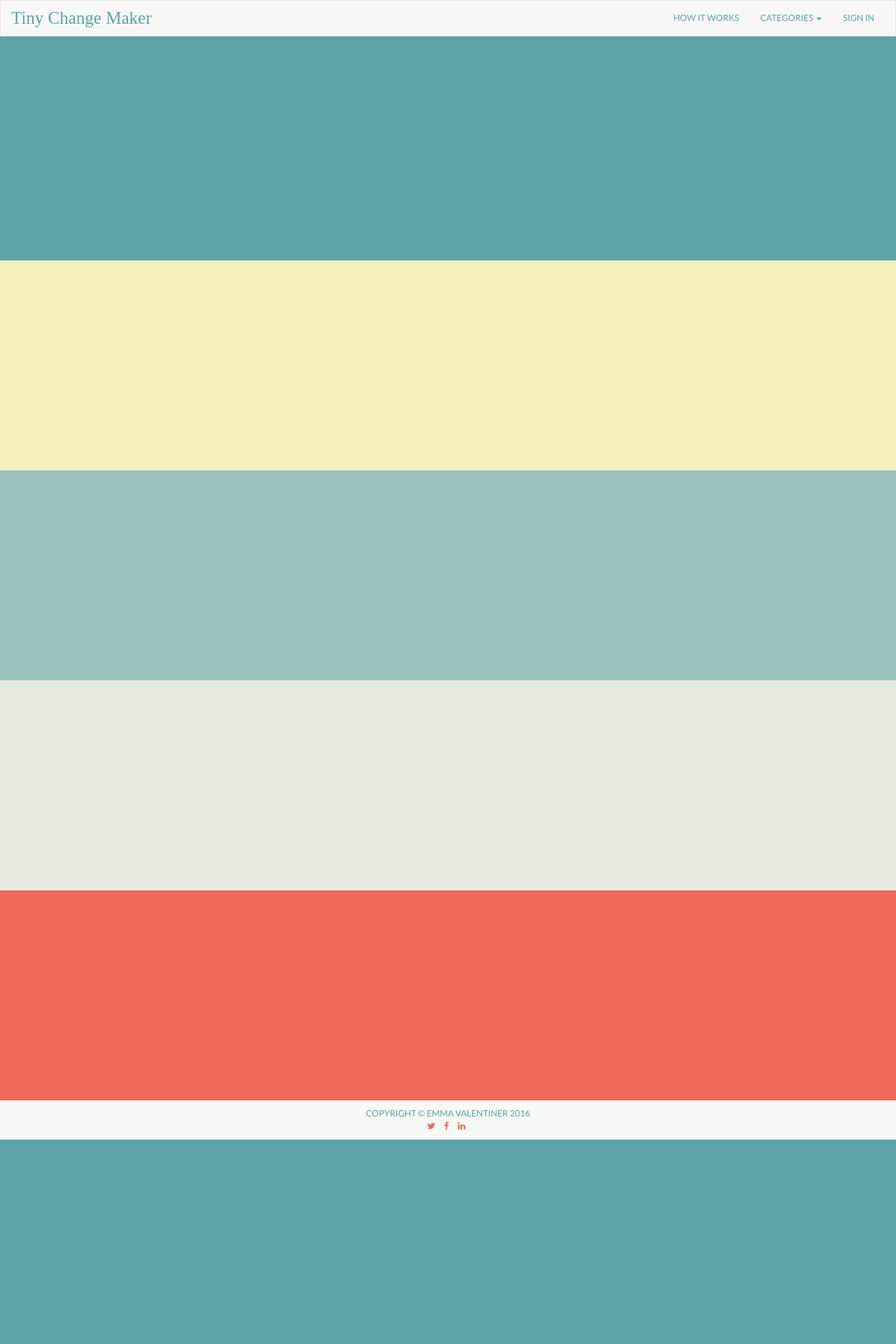
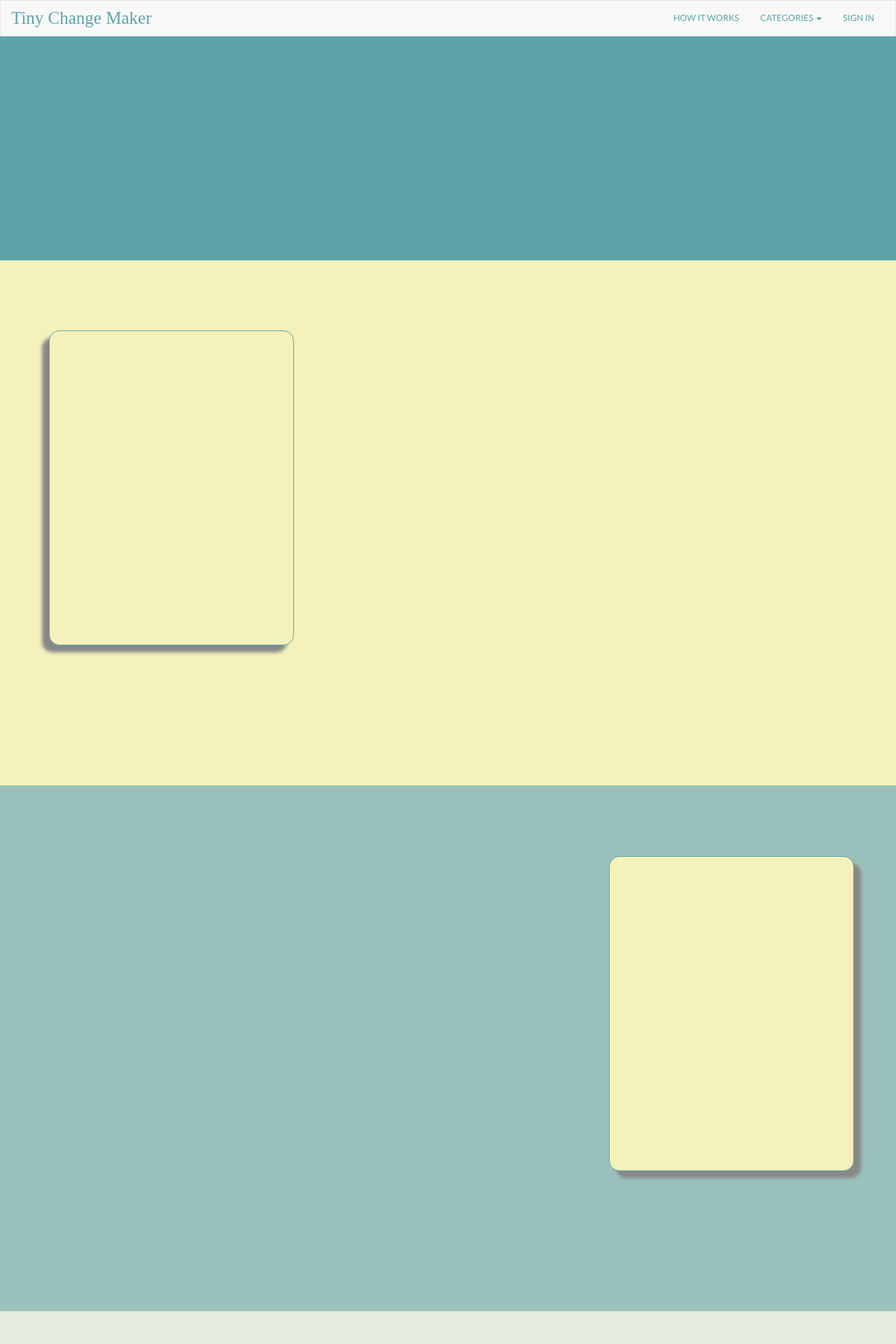
Before and after one commit to emmvalenti/emmvalenti.github.io, a Jekyll site: the page TCM/how-it-works.html, which Jekyll copies as it is, in a window 1280 px wide. Shown: the top 1920 px of the page at 70% size. Built offline with Jekyll 4.4.1, drawn with Linux system fonts in a browser that asks for light colours; some web fonts are replaced; before the commit the page ends 1628 px from its top, so only the background shows below that.

Commit message:
fix card placement

```diff
--- a/TCM/how-it-works.html
+++ b/TCM/how-it-works.html
@@ -53,25 +53,37 @@
 
 	<section id="health">
 		<div class="container">
-
+			<div class="col-md-6 card">
+			</div>
+			<div class="col-md-6">
+			</div>
 		</div> <!--container-->
 	</section> <!--health-->
 
 	<section id="culture">
 		<div class="container">
-
+			<div class="col-md-6">
+			</div>
+			<div class="col-md-6 card card-right">
+			</div>
 		</div> <!--container-->
 	</section> <!--culture-->
 
 	<section id="happiness">
 		<div class="container">
-
+			<div class="col-md-6 card">
+			</div>
+			<div class="col-md-6">
+			</div>
 		</div> <!--container-->
 	</section> <!--happiness-->
 
 	<section id="digital">
 		<div class="container">
-
+			<div class="col-md-6">
+			</div>
+			<div class="col-md-6 card card-right">
+			</div>
 		</div> <!--container-->
 	</section> <!--digital-->
 
```
